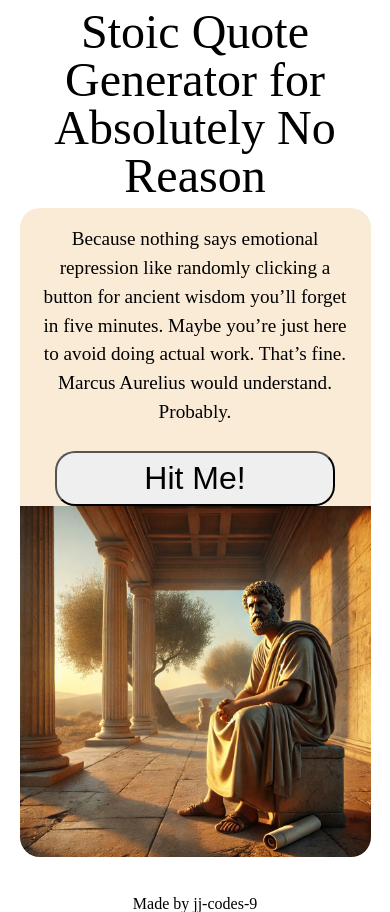
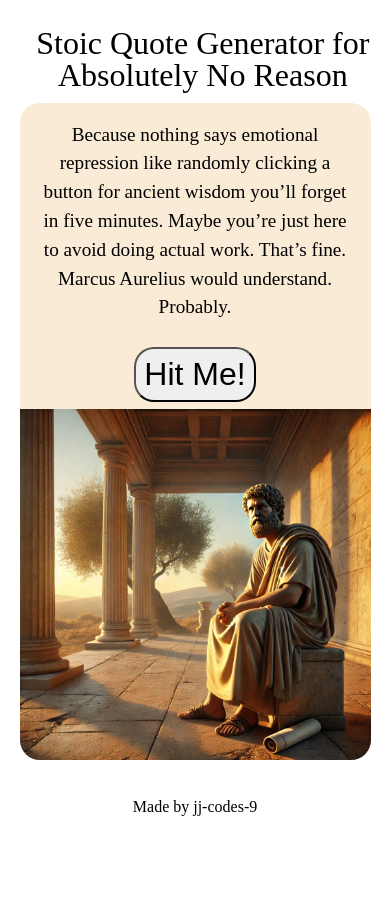
Before and after one commit to JJ-codes-9/stoic-quote-generator, a website: page public/index.html in a window 390 px wide. After the commit the page ends 844 px from the top, so only its background shows below. Drawn offline with Linux system fonts and the light colour scheme.

Commit message:
css updates for mobile responsiveness

```diff
--- a/public/css/style.css
+++ b/public/css/style.css
@@ -28,7 +28,7 @@ body {
 
 .container-flex {
   display: flex;
-  width: 60%;
+  width: 65%;
   text-align: center;
   align-items: center;
   background-color: antiquewhite;
@@ -57,7 +57,7 @@ p {
 }
 
 #getQuote {
-  width: 40%;
+  width: 35%;
   padding: 2%;
   font-size: 2rem;
   border-radius: 20px;
@@ -81,8 +81,13 @@ button:hover {
     border-radius: 0 0 20px 20px;
   }
 
+  h1 {
+    font-size: 2rem;
+    margin: 5% 1% 1% 5%;
+  }
+
   #getQuote {
-    width: 80%;
+    margin-bottom: 2%;
   }
 
   p, #quote {
```
